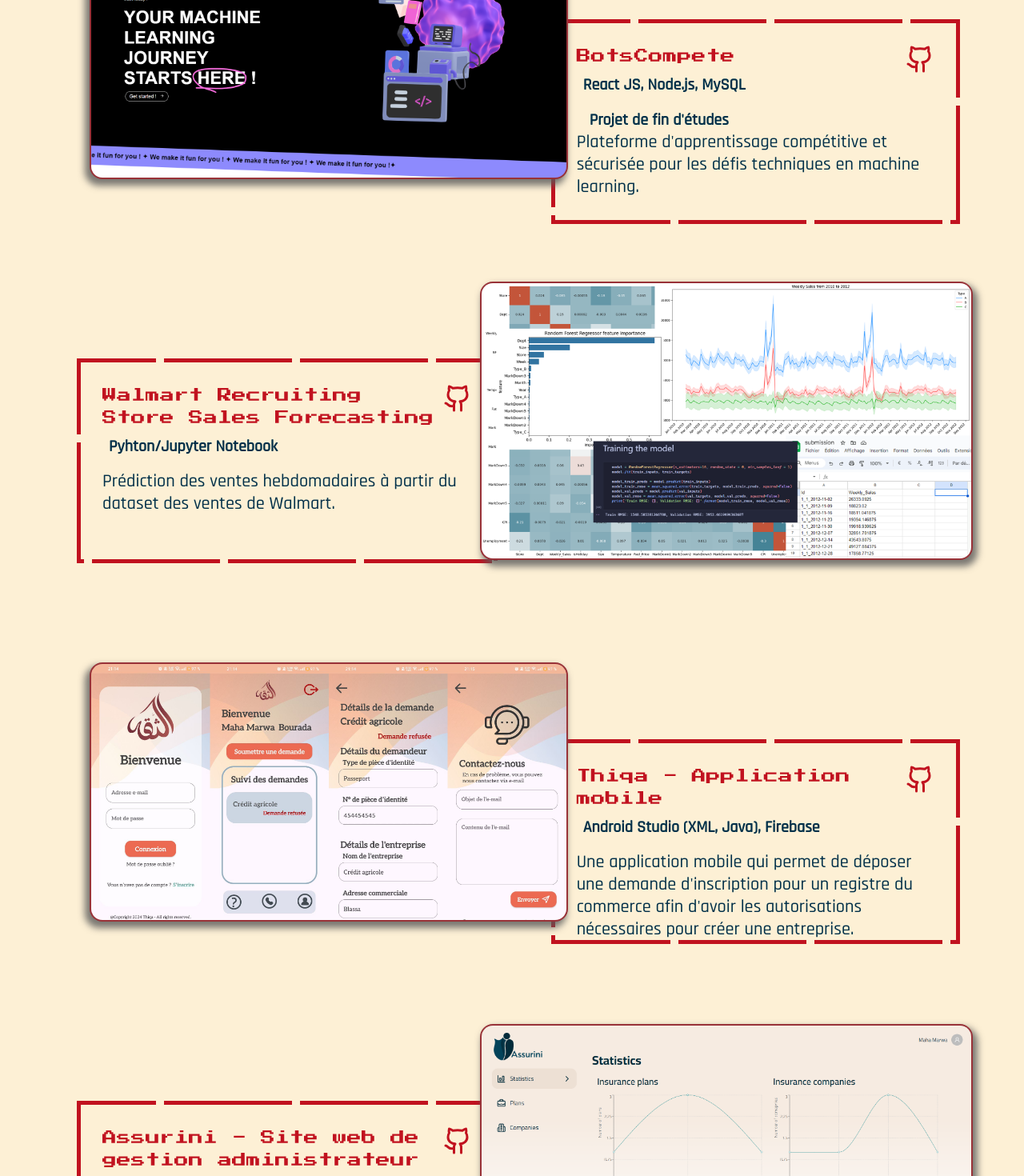
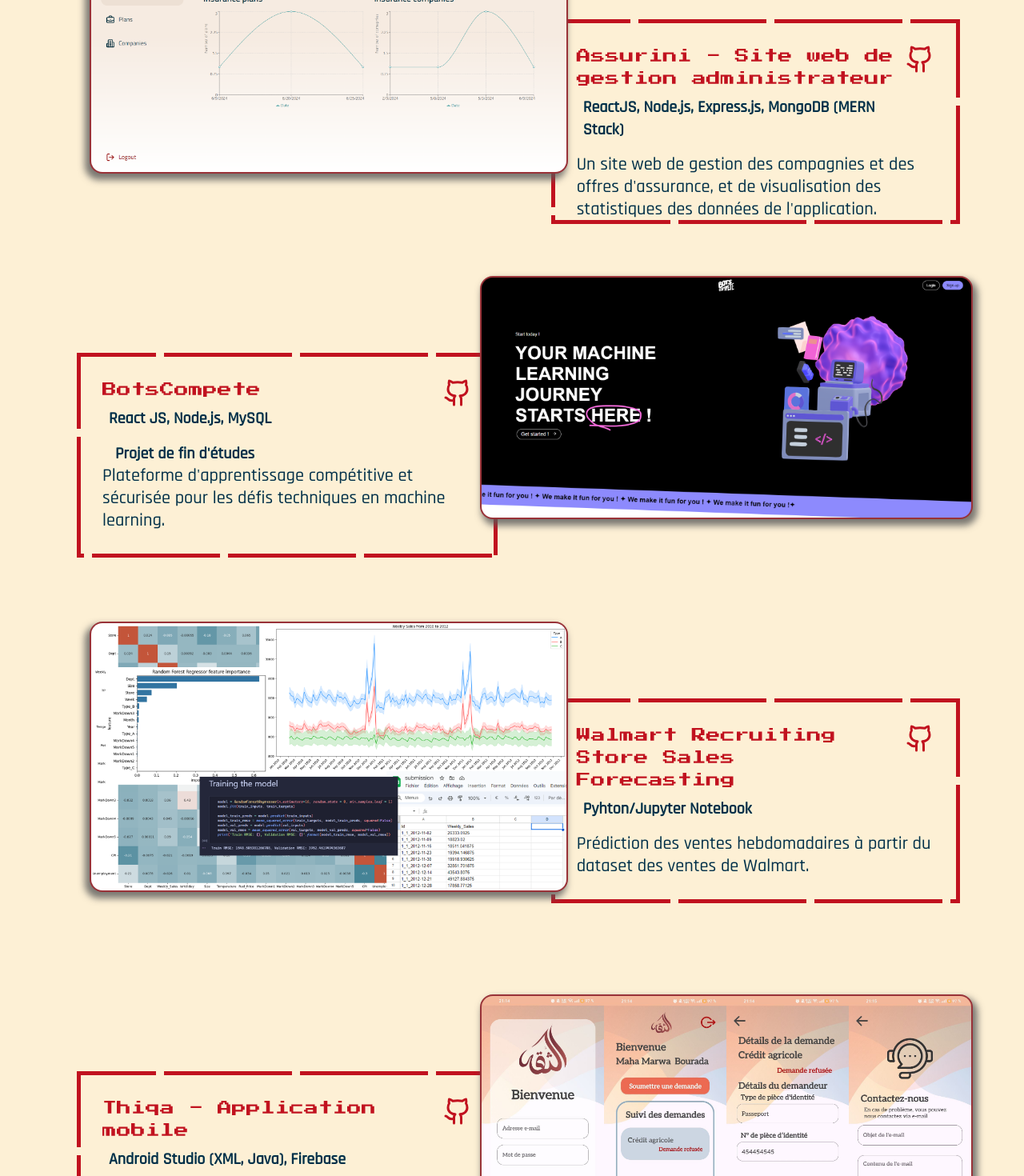
Before and after one commit to MahaBourada/Portfolio, a React (Create React App) app: page / in a window 1280 px wide. Shown: the part 1700-3170 px from the top of the page at 80% size. Built offline with nearby package versions, Linux system fonts and the light colour scheme.

Commit message:
Project rearrangement

```diff
--- a/src/Components/Projects/Projects.jsx
+++ b/src/Components/Projects/Projects.jsx
@@ -7,10 +7,10 @@
   const { t } = useTranslation();
   const projects = projectsData;
 
+  console.log(projects)
+
   return (
-    <div
-      className="mx-8 md:mx-16 pt-10 lg:pt-[4.5rem] lg:ml-24 my-20"
-    >
+    <div className="mx-8 md:mx-16 pt-10 lg:pt-[4.5rem] lg:ml-24 my-20">
       {/* ml-32 mt-32 pt-32 */}
       <h1 className="mb-7 font-main text-2xl text-hippie-blue-400">
         {/*  mb-10 */}
--- a/src/Components/Projects/projectsData.json
+++ b/src/Components/Projects/projectsData.json
@@ -1,30 +1,30 @@
 [
   {
     "id": "0",
+    "lang": "ReactJS, Node.js, Express.js, MongoDB (MERN Stack)",
+    "subDesc": false,
+    "url": "https://github.com/MahaBourada/Assurini-Admin",
+    "image": "img/AssuriniPreview.png"
+  },
+  {
+    "id": "1",
     "lang": "React JS, Node.js, MySQL",
     "subDesc": true,
     "url": "https://github.com/MahaBourada/BotsCompete",
     "image": "img/BotsCompetePreview.png"
   },
   {
-        "id": "1",
+    "id": "2",
     "lang": "Pyhton/Jupyter Notebook",
     "subDesc": false,
     "url": "https://github.com/MahaBourada/Walmart-Recruiting-Store-Sales-Forecasting",
     "image": "img/WalmartPreview.png"
   },
   {
-        "id": "2",
+    "id": "3",
     "lang": "Android Studio (XML, Java), Firebase",
     "subDesc": false,
     "url": "https://github.com/MahaBourada/Thiqa-Commercial-Register-Mobile-App",
     "image": "img/ThiqaPreview.png"
-    },
-    {
-        "id": "3",
-        "lang": "ReactJS, Node.js, Express.js, MongoDB (MERN Stack)",
-        "subDesc": false,
-        "url": "https://github.com/MahaBourada/Assurini-Admin",
-        "image": "img/AssuriniPreview.png"
   }
 ]
--- a/src/locales/en/translation.json
+++ b/src/locales/en/translation.json
@@ -26,6 +26,11 @@
     "title": "Projects",
     "list": [
       {
+        "id": "0",
+        "title": "Assurini - Administrator management website",
+        "desc": "A website for managing insurance companies and offers, and for viewing application data statistics."
+      },
+      {
         "id": "1",
         "title": "BotsCompete",
         "subDesc": "Graduation group project",
@@ -40,11 +45,6 @@
         "id": "3",
         "title": "Thiqa - Mobile Application",
         "desc": "A mobile app that allows you to submit a request for a commercial register in order to have the necessary permissions to establish a business."
-      },
-      {
-        "id": "4",
-        "title": "Assurini - Administrator management website",
-        "desc": "A website for managing insurance companies and offers, and for viewing application data statistics."
       }
     ]
   },
--- a/src/locales/fr/translation.json
+++ b/src/locales/fr/translation.json
@@ -27,24 +27,24 @@
     "list": [
       {
         "id": "0",
+        "title": "Assurini - Site web de gestion administrateur",
+        "desc": "Un site web de gestion des compagnies et des offres d'assurance, et de visualisation des statistiques des données de l'application."
+      },
+      {
+        "id": "1",
         "title": "BotsCompete",
         "subDesc": "Projet de fin d'études",
         "desc": "Plateforme d'apprentissage compétitive et sécurisée pour les défis techniques en machine learning."
       },
       {
-        "id": "1",
+        "id": "2",
         "title": "Walmart Recruiting Store Sales Forecasting",
         "desc": "Prédiction des ventes hebdomadaires à partir du dataset des ventes de Walmart."
       },
       {
-        "id": "2",
+        "id": "3",
         "title": "Thiqa - Application mobile",
         "desc": "Une application mobile qui permet de déposer une demande d'inscription pour un registre du commerce afin d'avoir les autorisations nécessaires pour créer une entreprise."
-      },
-      {
-        "id": "3",
-        "title": "Assurini - Site web de gestion administrateur",
-        "desc": "Un site web de gestion des compagnies et des offres d'assurance, et de visualisation des statistiques des données de l'application."
       }
     ]
   },
```
Lines whose indentation alone changed are shown as unchanged.
